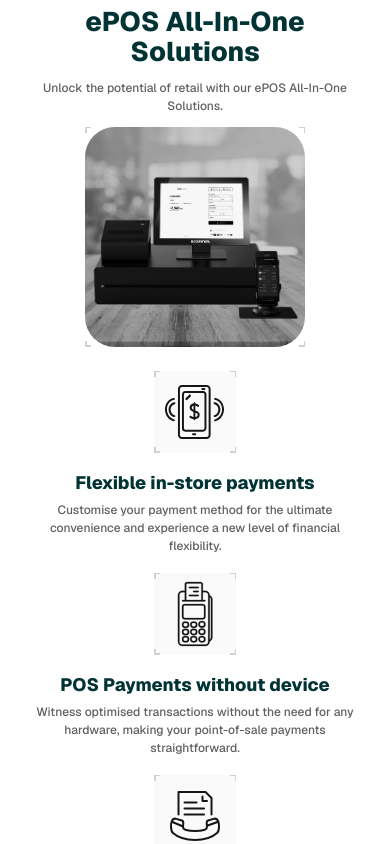
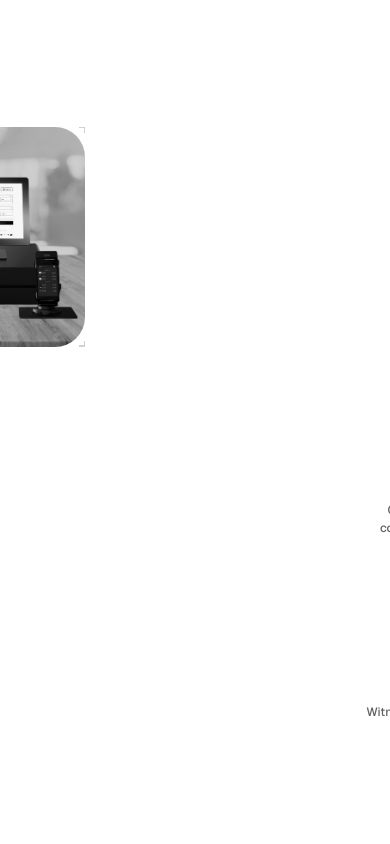
Before and after one commit to arshaan-abh/payments-landing, a Next.js app: page / in a window 390 px wide. Shown: the part 1500-2344 px from the top of the page. Built offline with nearby package versions, Linux system fonts and the light colour scheme.

Commit message:
Add animations

```diff
--- a/app/_components/features-four/index.tsx
+++ b/app/_components/features-four/index.tsx
@@ -1,14 +1,18 @@
-import type { FC } from "react";
+import { useContext, type FC } from "react";
 import Empowering from "public/transfer.jpg";
 import Image from "next/image";
 import Hoverable from "../hoverable";
+import { Context } from "@/app/_contexts/context";
+import { motion } from "framer-motion";
 
 interface FeatureFourProps {}
 
 const FeatureFour: FC<FeatureFourProps> = ({}) => {
+	const isIntersecting = useContext(Context)[4];
+
 	return (
 		<div className="flex h-full w-full flex-col-reverse items-center justify-center gap-10 px-10 lg:flex-row lg:px-20 xl:max-w-screen-1.5xl xl:px-30">
-			<div className="flex flex-row flex-wrap justify-between gap-y-4 md:w-2/3 lg:w-1/2 lg:flex-col lg:gap-5">
+			<div className="relative flex flex-row flex-wrap justify-between gap-y-4 md:w-2/3 lg:w-1/2 lg:flex-col lg:gap-5">
 				<Card
 					title="245M+"
 					percent={100}
@@ -29,12 +33,24 @@ const FeatureFour: FC<FeatureFourProps> = ({}) => {
 					percent={50}
 					supportingText="currencies and payment methods supported."
 				/>
+				<motion.div
+					className="absolute inset-0 bg-white"
+					animate={{
+						left: `calc(${isIntersecting} * 100%)`,
+					}}
+				/>
 			</div>
 			<div className="flex flex-col gap-5 md:w-2/3 lg:w-1/2">
-				<h3 className="text-center text-4xl font-extrabold text-primary lg:text-start">
+				<h3 className="relative text-center text-4xl font-extrabold text-primary lg:text-start">
 					Empowering Effortless Money Transfers
+					<motion.div
+						className="absolute inset-0 bg-white"
+						animate={{
+							left: `calc(${isIntersecting} * 100%)`,
+						}}
+					/>
 				</h3>
-				<div className="text-center text-base font-medium text-gray-200 lg:text-start">
+				<div className="relative text-center text-base font-medium text-gray-200 lg:text-start">
 					<p className="inline">
 						Our platform is your gateway to effortless financial transactions.
 					</p>
@@ -43,10 +59,22 @@ const FeatureFour: FC<FeatureFourProps> = ({}) => {
 						transfer solutions, so you can efficiently manage your finances.
 						Join us today and discover a new level of financial convenience.
 					</p>
+					<motion.div
+						className="absolute inset-0 bg-white"
+						animate={{
+							left: `calc(${isIntersecting} * 100%)`,
+						}}
+					/>
 				</div>
-				<Hoverable round>
-					<Image src={Empowering} alt="Empowering" />
-				</Hoverable>
+				<motion.div
+					animate={{
+						transform: `translateX(calc(${1 - isIntersecting} * 100%))`,
+					}}
+				>
+					<Hoverable round>
+						<Image src={Empowering} alt="Empowering" />
+					</Hoverable>
+				</motion.div>
 			</div>
 		</div>
 	);
--- a/app/_components/features-one/index.tsx
+++ b/app/_components/features-one/index.tsx
@@ -84,7 +84,12 @@ const FeatureOne: FC<CardProps> = ({}) => {
 				</div>
 			</div>
 			<div className="min-h-[1rem] grow-2" />
-			<div className="flex flex-col gap-8">
+			<motion.div
+				className="flex flex-col gap-8"
+				animate={{
+					transform: `translateY(calc(${1 - isIntersecting} * 100%))`,
+				}}
+			>
 				{slider}
 				{visibleSlidesNumber < 3 && (
 					<div className="flex items-center justify-between">
@@ -99,7 +104,7 @@ const FeatureOne: FC<CardProps> = ({}) => {
 						</SlideButton>
 					</div>
 				)}
-			</div>
+			</motion.div>
 			<div className="min-h-[1rem] grow-2" />
 		</div>
 	);
--- a/app/_components/features-three/index.tsx
+++ b/app/_components/features-three/index.tsx
@@ -1,4 +1,4 @@
-import React, { FC } from "react";
+import React, { FC, useContext } from "react";
 import bigPicture from "public/marketplace.jpg";
 import Image from "next/image";
 import smallPictureOne from "public/handing-money.svg";
@@ -7,13 +7,17 @@ import smallPictureThree from "public/shaking-hands.svg";
 import smallPictureFour from "public/split.svg";
 import Hoverable from "../hoverable";
 import { Card } from "../features-two";
+import { Context } from "@/app/_contexts/context";
+import { motion } from "framer-motion";
 
 function FeatureThree() {
+	const isIntersecting = useContext(Context)[3];
+
 	return (
 		<div className="flex h-full w-full flex-col items-center px-10 py-4 lg:px-20 xl:max-w-screen-1.5xl xl:px-30">
 			<div className="min-h-[1rem] grow-2" />
 			<div className="flex flex-col items-center gap-x-16 gap-y-4 sm:w-2/3 lg:w-auto xl:flex-row">
-				<div className="flex flex-col gap-2 text-center xl:w-1/2 xl:text-start">
+				<div className="relative flex flex-col gap-2 text-center xl:w-1/2 xl:text-start">
 					<div className="text-4xl font-extrabold text-primary">
 						Marketplace & Platforms
 					</div>
@@ -30,8 +34,14 @@ function FeatureThree() {
 							Innovative
 						</div>
 					</div>
+					<motion.div
+						className="absolute inset-0 bg-white"
+						animate={{
+							left: `calc(${isIntersecting} * 100%)`,
+						}}
+					/>
 				</div>
-				<div className="text-center text-base font-medium text-gray-200 xl:w-1/2 xl:text-start">
+				<div className="relative text-center text-base font-medium text-gray-200 xl:w-1/2 xl:text-start">
 					<p className="inline">
 						Establish a thriving ecosystem for sellers on your platform.
 					</p>
@@ -40,11 +50,22 @@ function FeatureThree() {
 						Benefit from instant payouts, commission alignment, effortless
 						automation, and multi-party.
 					</p>
+					<motion.div
+						className="absolute inset-0 bg-white"
+						animate={{
+							left: `calc(${isIntersecting} * 100%)`,
+						}}
+					/>
 				</div>
 			</div>
 			<div className="min-h-[1rem] grow" />
 			<div className="flex flex-col-reverse items-center gap-x-16 gap-y-8 sm:w-2/3 lg:w-auto lg:flex-row">
-				<div className="flex flex-col justify-between gap-6 lg:w-1/2">
+				<motion.div
+					animate={{
+						transform: `translateX(calc(${1 - isIntersecting} * -100%))`,
+					}}
+					className="flex flex-col justify-between gap-6 lg:w-1/2"
+				>
 					<Card
 						image={smallPictureOne}
 						title="Instant Payouts"
@@ -65,8 +86,13 @@ function FeatureThree() {
 						title="Multiparty Split Payments and Payouts"
 						supportingText="Effortlessly pay multiple parties in local currencies, making financial transactions more accessible and effective for everyone involved."
 					/>
-				</div>
-				<div className="flex w-2/3 items-center sm:w-full lg:w-1/2">
+				</motion.div>
+				<motion.div
+					animate={{
+						transform: `translateX(calc(${1 - isIntersecting} * 100%))`,
+					}}
+					className="flex w-2/3 items-center sm:w-full lg:w-1/2"
+				>
 					<Hoverable className="w-full" round>
 						<Image
 							src={bigPicture}
@@ -74,7 +100,7 @@ function FeatureThree() {
 							className="h-full w-full object-cover"
 						/>
 					</Hoverable>
-				</div>
+				</motion.div>
 			</div>
 			<div className="min-h-[1rem] grow-2" />
 		</div>
--- a/app/_components/features-two/index.tsx
+++ b/app/_components/features-two/index.tsx
@@ -1,4 +1,4 @@
-import React, { FC } from "react";
+import React, { FC, useContext } from "react";
 import bigPicture from "public/epos.jpg";
 import Image from "next/image";
 import { StaticImport } from "next/dist/shared/lib/get-img-props";
@@ -7,13 +7,17 @@ import smallPictureTwo from "public/pos.svg";
 import smallPictureThree from "public/pomo.svg";
 import smallPictureFour from "public/qr-code.svg";
 import Hoverable from "../hoverable";
+import { Context } from "@/app/_contexts/context";
+import { motion } from "framer-motion";
 
 function FeatureTwo() {
+	const isIntersecting = useContext(Context)[2];
+
 	return (
 		<div className="flex h-full w-full flex-col items-center px-10 py-4 lg:px-20 xl:max-w-screen-1.5xl xl:px-30">
 			<div className="min-h-[1rem] grow-2" />
 			<div className="flex flex-col items-center gap-x-16 gap-y-4 sm:w-2/3 lg:w-auto xl:flex-row">
-				<div className="flex flex-col gap-2 text-center xl:w-1/2 xl:text-start">
+				<div className="relative flex flex-col gap-2 text-center xl:w-1/2 xl:text-start">
 					<div className="text-4xl font-extrabold text-primary">
 						ePOS All-In-One Solutions
 					</div>
@@ -30,8 +34,14 @@ function FeatureTwo() {
 							Innovative
 						</div>
 					</div>
+					<motion.div
+						className="absolute inset-0 bg-white"
+						animate={{
+							left: `calc(${isIntersecting} * 100%)`,
+						}}
+					/>
 				</div>
-				<div className="text-center text-base font-medium text-gray-200 xl:w-1/2 xl:text-start">
+				<div className="relative text-center text-base font-medium text-gray-200 xl:w-1/2 xl:text-start">
 					<p className="inline">
 						Unlock the potential of retail with our ePOS All-In-One Solutions.
 					</p>
@@ -40,11 +50,22 @@ function FeatureTwo() {
 						hardware, enable on-the-go mobile payments, and embrace secure,
 						contactless QR payments.
 					</p>
+					<motion.div
+						className="absolute inset-0 bg-white"
+						animate={{
+							left: `calc(${isIntersecting} * 100%)`,
+						}}
+					/>
 				</div>
 			</div>
 			<div className="min-h-[1rem] grow" />
 			<div className="flex flex-col items-center gap-x-16 gap-y-8 sm:w-2/3 lg:w-auto lg:flex-row">
-				<div className="flex w-2/3 items-center sm:w-full lg:w-1/2">
+				<motion.div
+					animate={{
+						transform: `translateX(calc(${1 - isIntersecting} * -100%))`,
+					}}
+					className="flex w-2/3 items-center sm:w-full lg:w-1/2"
+				>
 					<Hoverable className="w-full" round>
 						<Image
 							src={bigPicture}
@@ -52,8 +73,13 @@ function FeatureTwo() {
 							className="h-full object-cover"
 						/>
 					</Hoverable>
-				</div>
-				<div className="flex flex-col justify-between gap-6 lg:w-1/2">
+				</motion.div>
+				<motion.div
+					animate={{
+						transform: `translateX(calc(${1 - isIntersecting} * 100%))`,
+					}}
+					className="flex flex-col justify-between gap-6 lg:w-1/2"
+				>
 					<Card
 						image={smallPictureOne}
 						title="Flexible in-store payments"
@@ -74,7 +100,7 @@ function FeatureTwo() {
 						title="QR payment codes"
 						supportingText="Enjoy quick, secure, and contactless payments with a simple scan, providing you with a seamless and efficient way to pay."
 					/>
-				</div>
+				</motion.div>
 			</div>
 			<div className="min-h-[1rem] grow-2" />
 		</div>
```
